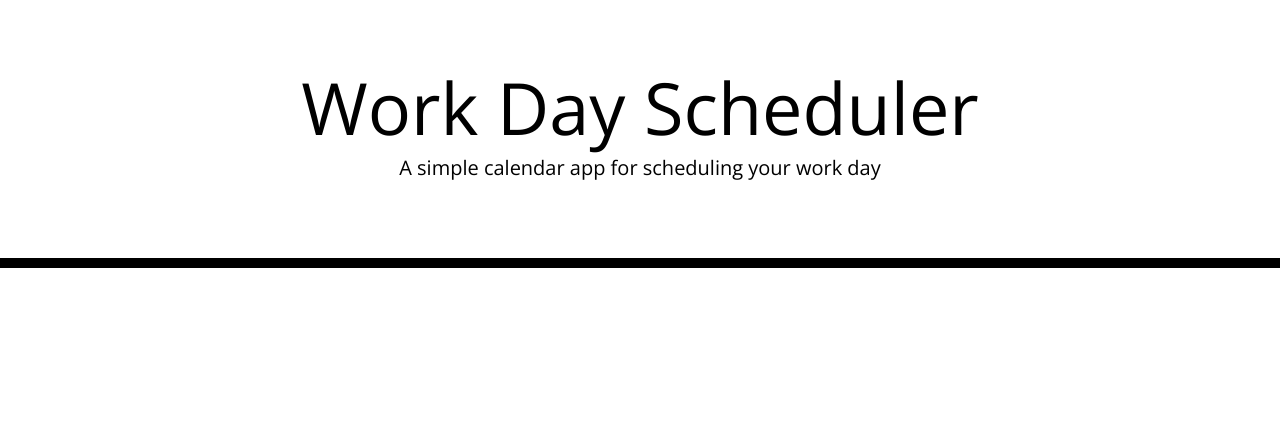
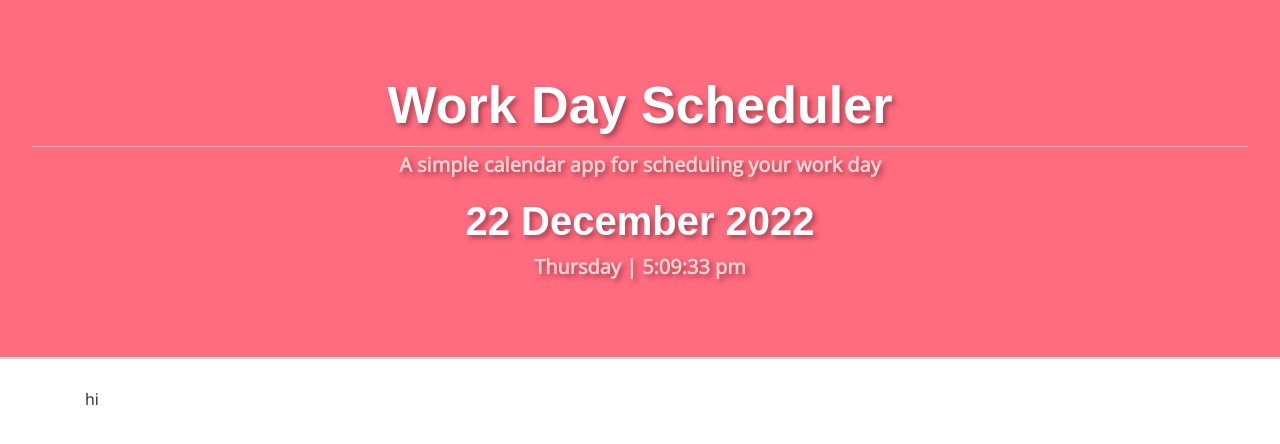
Before and after one commit to ian29012/Work-Day-Scheduler, a plain HTML site: page index.html in a window 1280 px wide. Drawn offline with nearby package versions, Linux system fonts and the light colour scheme.

Commit message:
updated the live time

```diff
--- a/assets/css/style.css
+++ b/assets/css/style.css
@@ -15,10 +15,32 @@ textarea {
 
 .jumbotron {
   text-align: center;
-  background-color: transparent;
-  color: black;
-  border-radius: 0;
-  border-bottom: 10px solid black;
+  background-color: rgba(255, 76, 100, 0.824);
+  color: rgb(255, 255, 255);
+  text-shadow: 3px 3px 5px rgba(91, 26, 34, 0.509);
+  border-radius: 0px;
+  border-bottom: 2.5px solid rgb(208, 208, 208);
+}
+
+.jumbotron h1 {
+  font-family: 'Arial Rounded MT Bold', sans-serif;
+  font-size: 52px;
+  font-weight: bold;
+  padding: 10px;
+  border-bottom: 0.5px solid#ffffff89;
+}
+
+.jumbotron .lead {
+  color: rgb(255, 211, 211);
+  font-weight: bold;
+}
+
+.jumbotron #currentDay {
+  padding-top: 10px;
+  font-family: 'Arial Rounded MT Bold', sans-serif;
+  color: rgb(255, 255, 255);
+  font-size: 40px;
+  font-weight: bold;
 }
 
 .description {
--- a/assets/js/logic.js
+++ b/assets/js/logic.js
@@ -0,0 +1,13 @@
+var dayDisplay = $("#currentDay") ;
+var timeDisplay =$ ("#currentTime") ;
+
+
+// Current time display
+function currentTime(){
+   var dayNow = moment().format("DD MMMM YYYY");
+   var timeNow = moment().format("dddd | h:mm:ss a")
+   dayDisplay.text(dayNow);
+   timeDisplay.text(timeNow);
+};
+
+setInterval(currentTime, 1000);
--- a/index.html
+++ b/index.html
@@ -27,9 +27,13 @@
       <h1 class="display-3">Work Day Scheduler</h1>
       <p class="lead">A simple calendar app for scheduling your work day</p>
       <p id="currentDay" class="lead"></p>
+      <p id="currentTime" class="lead"></p>
     </header>
     <div class="container">
       <!-- Timeblocks go here -->
+      <tr class="time-block">
+        <td class="row"><p>hi</p></td>
+      </tr>
     </div>
 
     <script src="https://cdnjs.cloudflare.com/ajax/libs/jquery/3.2.1/jquery.min.js"></script>
```
Also changed, not shown: 1 other file.
